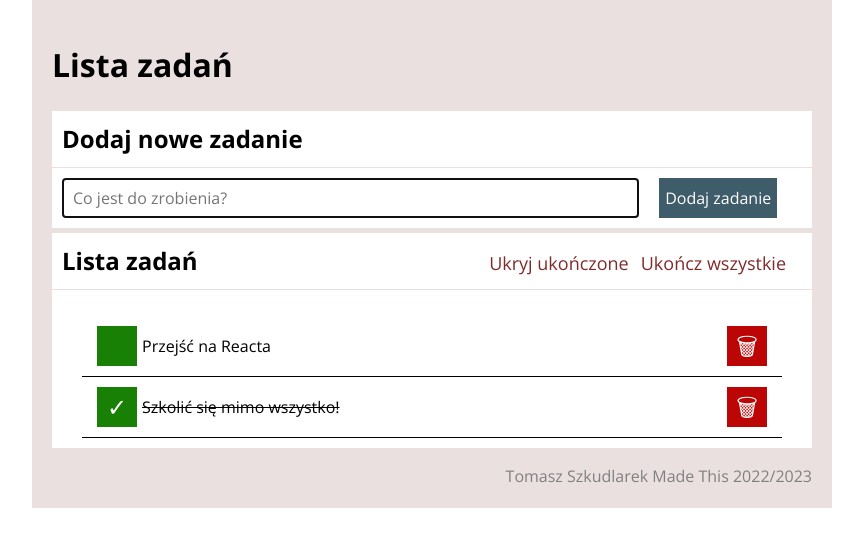
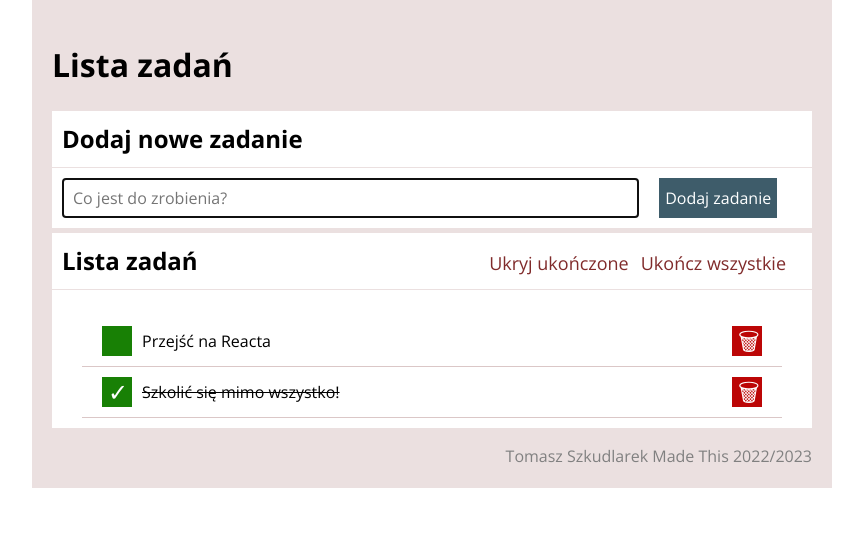
Before and after one commit to Tymek20/Modul-8-todo-list-react, a React (Create React App) app: page / in a window 1280 px wide. Shown: the top 546 px of the page, without its empty margins (208-1071 px from the left). Built offline with nearby package versions, Linux system fonts and the light colour scheme.

Commit message:
Update styles similar to the YouCode project

```diff
--- a/src/Tasks/style.css
+++ b/src/Tasks/style.css
@@ -10,7 +10,7 @@
     grid-template-areas:
         "bt tx re";
     align-items: center;
-    border-bottom: 1px solid black
+    border-bottom: 1px solid #dbc7c7;
 }
 
 .list__tasks--lineThrough {
@@ -18,8 +18,8 @@
 }
 
 .list__removeButton {
-    height: 40px;
-    width: 40px;
+    height: 30px;
+    width: 30px;
     border: none;
     background-color: hsl(0, 94%, 38%);
     color: white;
@@ -39,8 +39,8 @@
 }
 
 .list__doneButton {
-    height: 40px;
-    width: 40px;
+    height: 30px;
+    width: 30px;
     border: none;
     background-color: rgb(24, 128, 5);
     color: white;
```
